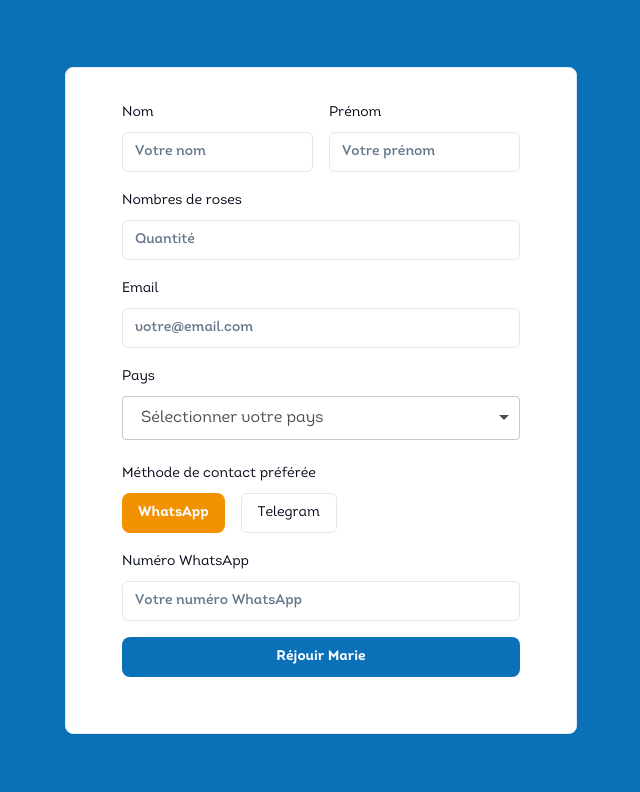
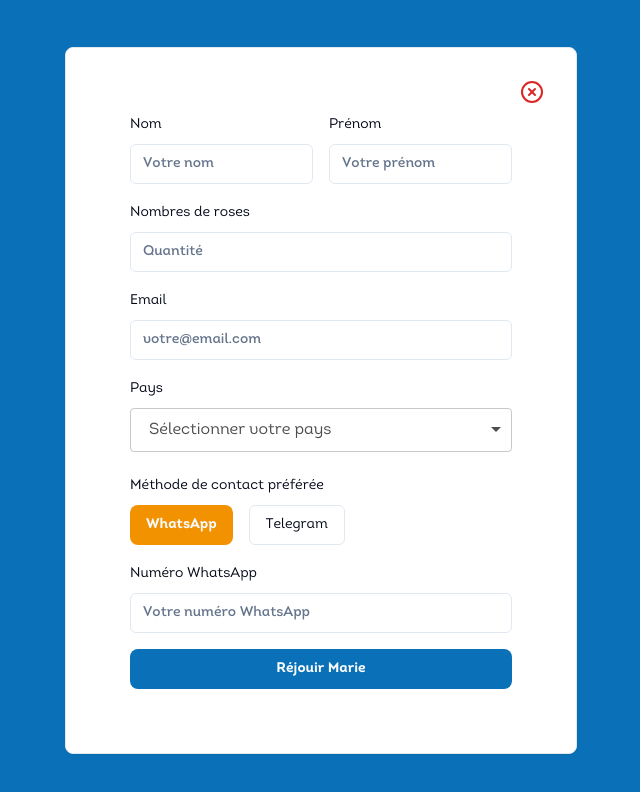
Before and after one commit to jauresmanouan/PJM, a React (Vite) app: page / in a window 1280 px wide. Both pictures are taken after a click on the button "Participer". Shown: the top 792 px of the page, without its empty margins (319-959 px from the left). Built offline with nearby package versions, Linux system fonts and the light colour scheme; no server answers; the database is empty.

Commit message:
✨ Able to open and close form component

```diff
--- a/src/App.tsx
+++ b/src/App.tsx
@@ -5,20 +5,25 @@ import Context from "./context/Context.tsx";
 
 function App() {
   const [isClicked, setIsClicked] = useState(false);
+  const [isClosedForm, setIsClosedForm] = useState(true);
 
   const handleClicked = () => {
     setIsClicked(true);
+    setIsClosedForm(false);
+
   };
   const contextValue = {
     isClicked,
     setIsClicked,
     handleClicked,
+    isClosedForm,
+    setIsClosedForm,
   };
 
   return (
     <Context.Provider value={contextValue}>
       <div className="flex justify-center items-center h-screen w-screen bg-bleu">
-        {isClicked ? (
+        {isClicked && (
           <div className="flex justify-center items-center h-screen w-screen">
             <FormPage
               actionId={"Roses"}
@@ -26,9 +31,8 @@ function App() {
               actionQuantity={"Quantité"}
             />
           </div>
-        ) : (
-          <Accueil />
-        )}
+        ) }
+        {isClosedForm && <Accueil/>}
       </div>
     </Context.Provider>
   );
--- a/src/components/ui/pages/FormPage.tsx
+++ b/src/components/ui/pages/FormPage.tsx
@@ -1,4 +1,4 @@
-import { useState } from "react";
+import { useContext, useState } from "react";
 import { Button } from "@/components/ui/reusable-ui/button";
 import { Input } from "@/components/ui/reusable-ui/input";
 import { Label } from "@/components/ui/reusable-ui/label";
@@ -6,6 +6,8 @@ import ReactFlagsSelect from "react-flags-select";
 import { Select } from "@/components/ui/reusable-ui/select";
 import { Card, CardContent } from "@/components/ui/reusable-ui/card";
 import { creatUser } from "@/api/users";
+import { CircleX } from "lucide-react";
+import context from "@/context/Context";
 
 export default function Component({
   actionId,
@@ -42,10 +44,20 @@ export default function Component({
 
     creatUser({ newUser: formData });
   };
+  const { setIsClosedForm, setIsClicked } = useContext(context);
+
+  const handleClosedForm = () => {
+    setIsClosedForm(true);
+    setIsClicked(false);
+  };
 
   return (
     <Card className="w-full max-w-lg font-intro font-normal mx-auto p-4 sm:p-6 md:p-8">
-      <CardContent>
+      <CardContent className="relative p-8">
+        <CircleX
+          onClick={handleClosedForm}
+          className="text-red-600 absolute right-0 top-0 hover:scale-125 cursor-pointer transition ease-out"
+        />
         <form className="space-y-4" onSubmit={handleSubmit}>
           <div className="grid grid-cols-1 sm:grid-cols-2 gap-4">
             <div className="space-y-2">
--- a/src/context/Context.tsx
+++ b/src/context/Context.tsx
@@ -4,8 +4,12 @@ export default createContext({
   isClicked: false,
   setIsClicked: () => {},
   handleClicked: () => {},
+  isClosedForm: false,
+  setIsClosedForm: () => {},
 } as {
   isClicked: boolean;
+  isClosedForm: boolean;
   setIsClicked: (value: boolean) => void;
+  setIsClosedForm: (value: boolean) => void;
   handleClicked: () => void;
 });
```
